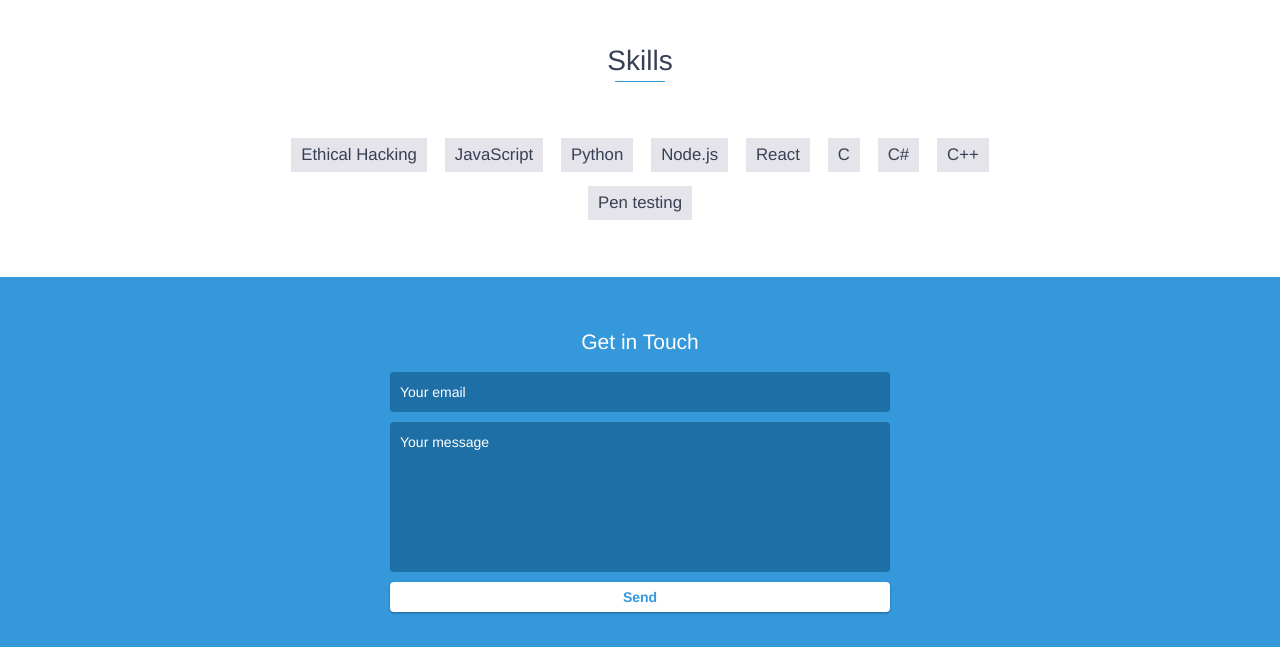
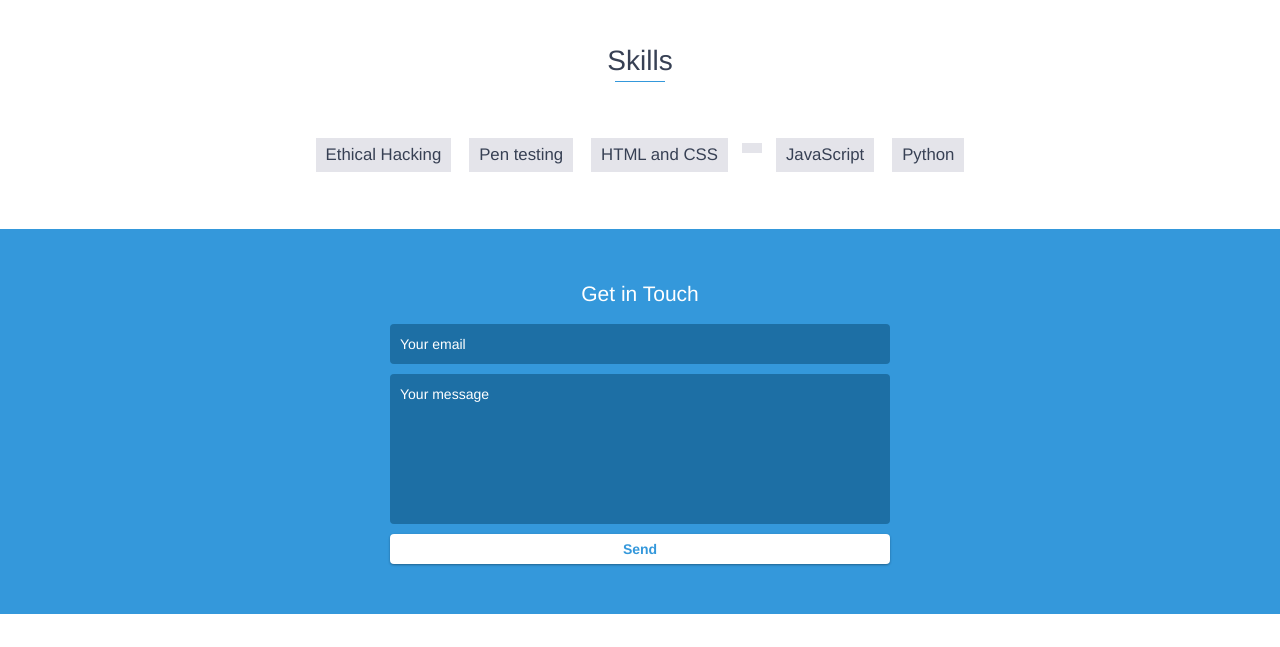
Before and after one commit to adrianportfolio/adrianportfolio.github.io, a website: page index.html in a window 1280 px wide. Shown: the part 1030-1677 px from the top of the page. Drawn offline with nearby package versions, Linux system fonts and the light colour scheme.

Commit message:
Update index.html

```diff
--- a/index.html
+++ b/index.html
@@ -72,14 +72,10 @@
         <h2 class="heading">Skills</h2>
         <ul>
             <li>Ethical Hacking</li>
+	    <li>Pen testing</li>
+	    <li>HTML and CSS<li>
             <li>JavaScript</li>
             <li>Python</li>
-            <li>Node.js</li>
-            <li>React</li>
-            <li>C</li>
-            <li>C#</li>
-            <li>C++</li>
-            <li>Pen testing</li>
         </ul>
     </div>
 
```
